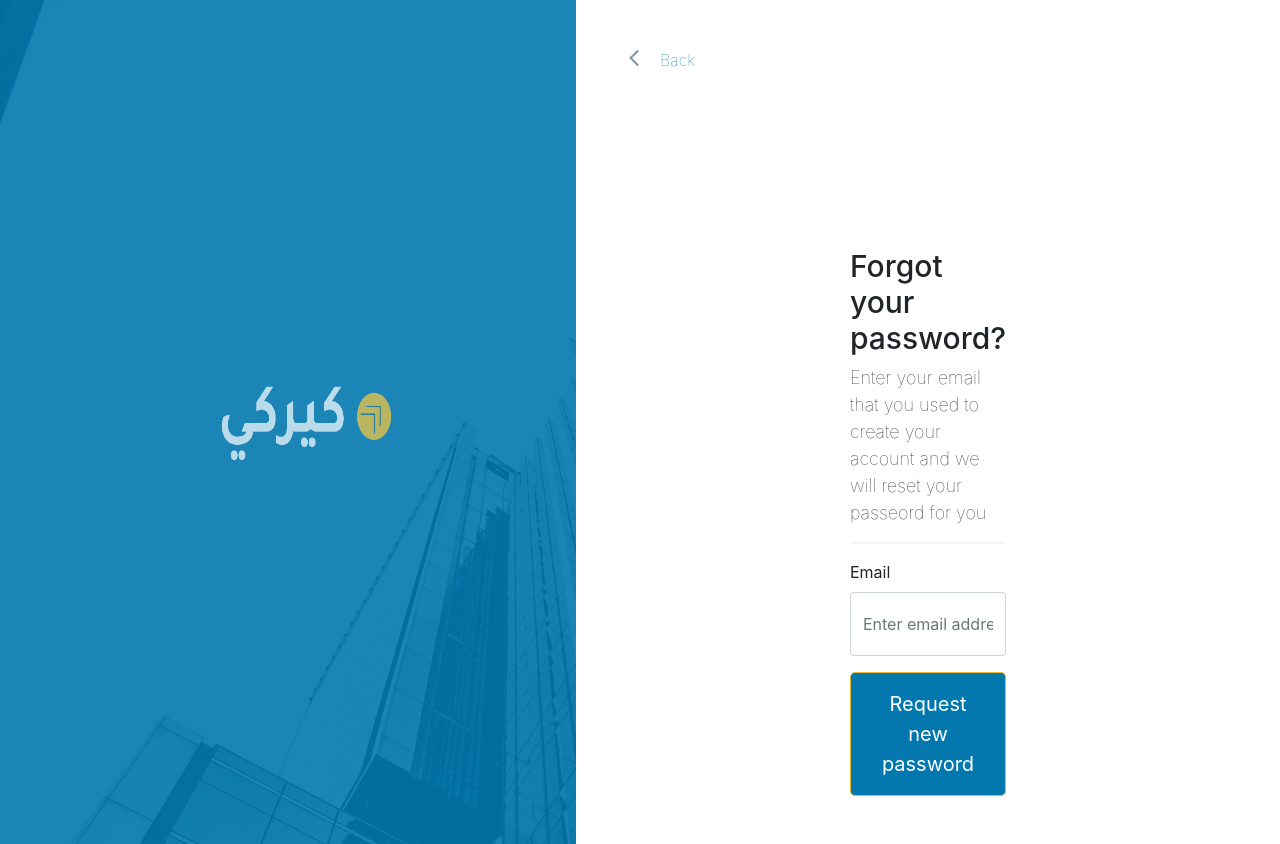
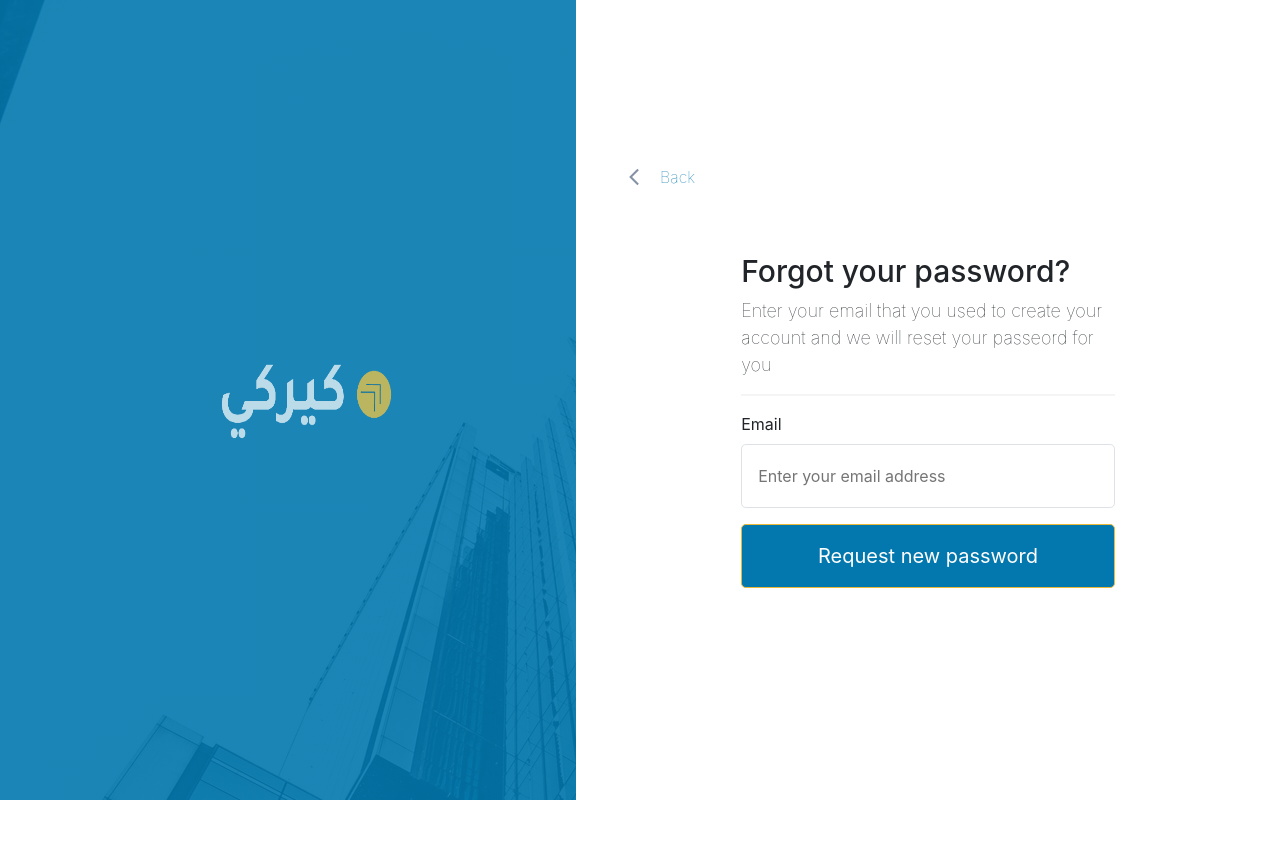
Before and after one commit to i-afaqrashid/keerki, a Vue app: page /forgot in a window 1280 px wide. After the commit the page ends 800 px from the top, so only its background shows below. Built offline with nearby package versions, Linux system fonts and the light colour scheme.

Commit message:
IE ui fixes

```diff
--- a/src/components/dashboardOverview.vue
+++ b/src/components/dashboardOverview.vue
@@ -13,16 +13,18 @@
         v-model="visible"
       >
         <div
-          class="d-flex flex-column py-4 px-5 align-items-center justify-content-center"
+          class="d-flex flex-column py-4 px-4 w-100 align-items-center justify-content-center"
         >
-          <div class="align-self-start">
-            <p class="first-modal-header">{{ this.data[index].heading }}</p>
+          <div class="align-self-start w-70">
+            <p class="first-modal-header ">{{ this.data[index].heading }}</p>
             <p class="first-modal-body mb-0">{{ this.data[index].body }}</p>
           </div>
+          <div class="w-70 d-flex justify-content-center align-items-center" style="max-height:100%">
           <img v-if="index!==4"
             :src="`${require(`../assets/${this.data[index].img}`)}`"
-            class="mt-16 w-100"
+            class="mt-16 w-100" style="max-height:400px"
           />
+          </div>
           <div
             class="d-flex justify-content-between align-items-center flex-column flex-lg-row w-100 mt-5"
           >
--- a/src/views/Forgot.vue
+++ b/src/views/Forgot.vue
@@ -1,18 +1,22 @@
 <template>
-  <div class="d-flex w-100 min-vh-100" dir="ltr">
+  <div class="d-flex w-100 min-vh-100>" dir="ltr">
     <div
-      class="d-none w-33 sign-up-image d-lg-flex justify-content-center align-items-center"
+      class="d-none w-33 min-vh-100 sign-up-image d-lg-flex justify-content-center align-items-center"
     >
       <img
         src="../assets/logo.png"
         width="304"
         height="131"
-        class="login-logo"
+        class="login-logo mw-100"
       />
     </div>
-    <div class="w-66 bg-white">
-      <router-link to="/login">
-        <button class="d-flex pt-5 ml-4 ml-lg-5 outline-none">
+    <div
+      class="w-66 bg-white d-flex justify-content-center align-items-center flex-column"
+    >
+      <router-link to="/" class="align-self-start">
+        <button
+          class="d-flex ml-4 ml-lg-5 outline-none d-flex align-items-center justify-content-center"
+        >
           <svg
             width="20"
             height="20"
@@ -25,12 +29,12 @@
               fill="#8692A6"
             />
           </svg>
-          <p class="font-weight-lighter ml-3">{{ $t("back") }}</p>
+          <p class="font-weight-lighter ml-3 mb-0">{{ $t("back") }}</p>
         </button>
       </router-link>
 
       <div
-        class="w-100 pt-lg-8 px-xl-6 px-lg-9 px-5 px-sm-9 px-md-9 text-left flex-column d-flex justify-content-center align-items-center"
+        class="w-70 pt-lg-11 px-4 text-left flex-column d-flex justify-content-center align-items-center"
       >
         <img
           class="d-block d-lg-none"
@@ -38,28 +42,29 @@
           width="158"
           height="80"
         />
-        <div>
-          <h1 class="fs-30">{{ $t("forgotPasswordHeading") }}</h1>
-          <p class="font-weight-lighter fs-18">
-            {{ $t("forgotPasswordDescription") }}
-          </p>
+        <div class="w-84">
+          <div>
+            <h1 class="fs-30">{{ $t("forgotPasswordHeading") }}</h1>
+            <p class="font-weight-lighter fs-18">
+              {{ $t("forgotPasswordDescription") }}
+            </p>
+          </div>
           <p class="horizontal-line"></p>
-          <div dir="auto">
+          <div>
             <b-form @submit="onSubmit">
               <b-form-group
+                dir="auto"
                 id="input-group-8"
                 :label="`${$t('loginEmail')}`"
                 label-for="input-8"
               >
-                <b-form-input
+                <input
                   id="input-8"
                   v-model="form.email"
-
-                  type="email"
-                  :placeholder="`${$t('enterEmail')}`"
+                  :placeholder="`${$t('enterYourEmail')}`"
                   required
-                  class="form-input"
-                ></b-form-input>
+                  class="form-input outline-none border rounded-lg px-3"
+                />
               </b-form-group>
               <b-button
                 v-b-modal.modal-center
@@ -88,9 +93,6 @@ export default {
     return {
       form: {
         email: "",
-        oldPassword: "",
-        newPassword: "",
-        confirmPassword: "",
       },
     };
   },
--- a/src/views/Login.vue
+++ b/src/views/Login.vue
@@ -1,8 +1,8 @@
 
 <template>
-  <div class="d-flex w-100 min-vh-100" dir="ltr">
+  <div class="d-flex w-100 min-vh-100>" dir="ltr">
     <div
-      class="d-none w-33 sign-up-image d-lg-flex justify-content-center align-items-center"
+      class="d-none w-33 min-vh-100 sign-up-image d-lg-flex justify-content-center align-items-center"
     >
       <img
         src="../assets/logo.png"
--- a/src/views/Reset.vue
+++ b/src/views/Reset.vue
@@ -8,17 +8,19 @@
     size="lg"
   >
     <div class="d-flex justify-content-center flex-column px-5" dir="auto">
-      <h1 class="fs-28">{{$t('changePassword')}}</h1>
+      <h1 class="fs-28">{{ $t("changePassword") }}</h1>
       <h3 class="fs-16 font-weight-thin mt-4">
-        {{$t('changePasswordDescription')}}
+        {{ $t("changePasswordDescription") }}
       </h3>
       <div class="d-flex mt-4 justify-content-between">
-        <p class="font-weight-light w-50">{{$t('lowercaseLetter')}}</p>
-        <p class="font-weight-light w-50 ml-3 ml-sm-0">{{$t('number')}}</p>
+        <p class="font-weight-light w-50">{{ $t("lowercaseLetter") }}</p>
+        <p class="font-weight-light w-50 ml-3 ml-sm-0">{{ $t("number") }}</p>
       </div>
       <div class="d-flex justify-content-between text-left">
-        <p class="font-weight-light w-50">{{$t('uppercaseLetter')}}</p>
-        <p class="font-weight-light w-50 ml-3 ml-sm-0">{{$t('specialCharacter')}}</p>
+        <p class="font-weight-light w-50">{{ $t("uppercaseLetter") }}</p>
+        <p class="font-weight-light w-50 ml-3 ml-sm-0">
+          {{ $t("specialCharacter") }}
+        </p>
       </div>
       <b-form class="mt-4">
         <b-form-group
@@ -26,13 +28,13 @@
           :label="`${$t('oldPassword')}`"
           label-for="input-9"
         >
-          <b-form-input
+          <input
             id="input-9"
             v-model="form.oldPassword"
             type="password"
             required
-            class="modal-input"
-          ></b-form-input>
+            class="modal-input w-100 outline-none border rounded-lg px-3"
+          />
         </b-form-group>
         <b-form-group
           id="input-group-10"
@@ -40,13 +42,13 @@
           label-for="input-10"
           class="mt-3"
         >
-          <b-form-input
+          <input
             id="input-11"
             v-model="form.newPassword"
             type="password"
             required
-            class="modal-input"
-          ></b-form-input>
+            class="modal-input w-100 outline-none border rounded-lg px-3"
+          />
         </b-form-group>
         <b-form-group
           id="input-group-12"
@@ -54,18 +56,18 @@
           label-for="input-12"
           class="mt-3"
         >
-          <b-form-input
+          <input
             id="input-12"
             v-model="form.confirmPassword"
             type="password"
             required
-            class="modal-input"
-          ></b-form-input>
+            class="modal-input w-100 outline-none border rounded-lg px-3"
+          >
         </b-form-group>
         <router-link to="/login">
-          <b-button size="sm" class="w-100 bg-info mt-5 text-white py-3 mb-5"
-            >{{$t('changePasswordBtn')}}</b-button
-          ></router-link
+          <b-button size="sm" class="w-100 bg-info mt-5 text-white py-3 mb-5">{{
+            $t("changePasswordBtn")
+          }}</b-button></router-link
         >
       </b-form>
     </div>
--- a/src/views/SignUp.vue
+++ b/src/views/SignUp.vue
@@ -1,7 +1,7 @@
 <template>
   <div class="d-flex w-100 min-vh-100" dir="ltr">
     <div
-      class="d-none w-33 sign-up-image d-lg-flex justify-content-center align-items-center"
+      class="d-none w-33 min-vh-100 sign-up-image d-lg-flex justify-content-center align-items-center"
     >
       <img
         src="../assets/logo.png"
```
